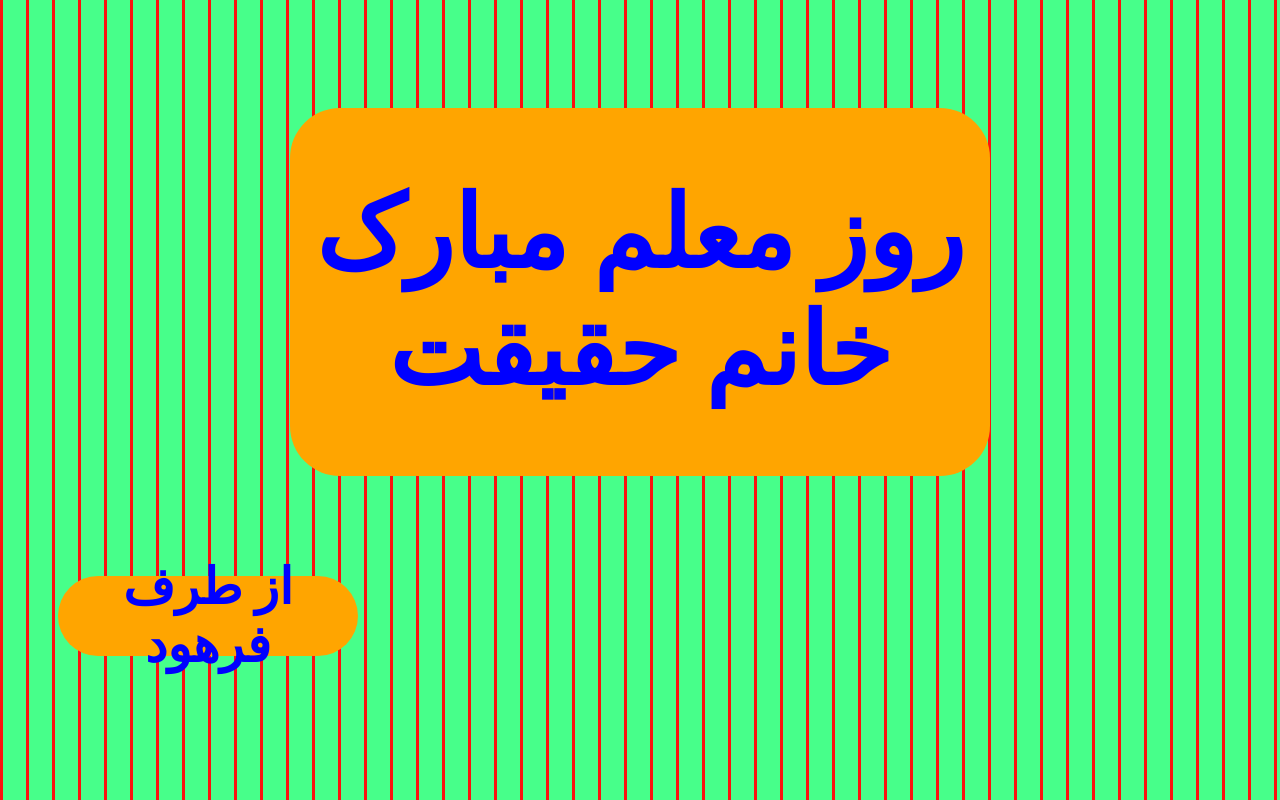
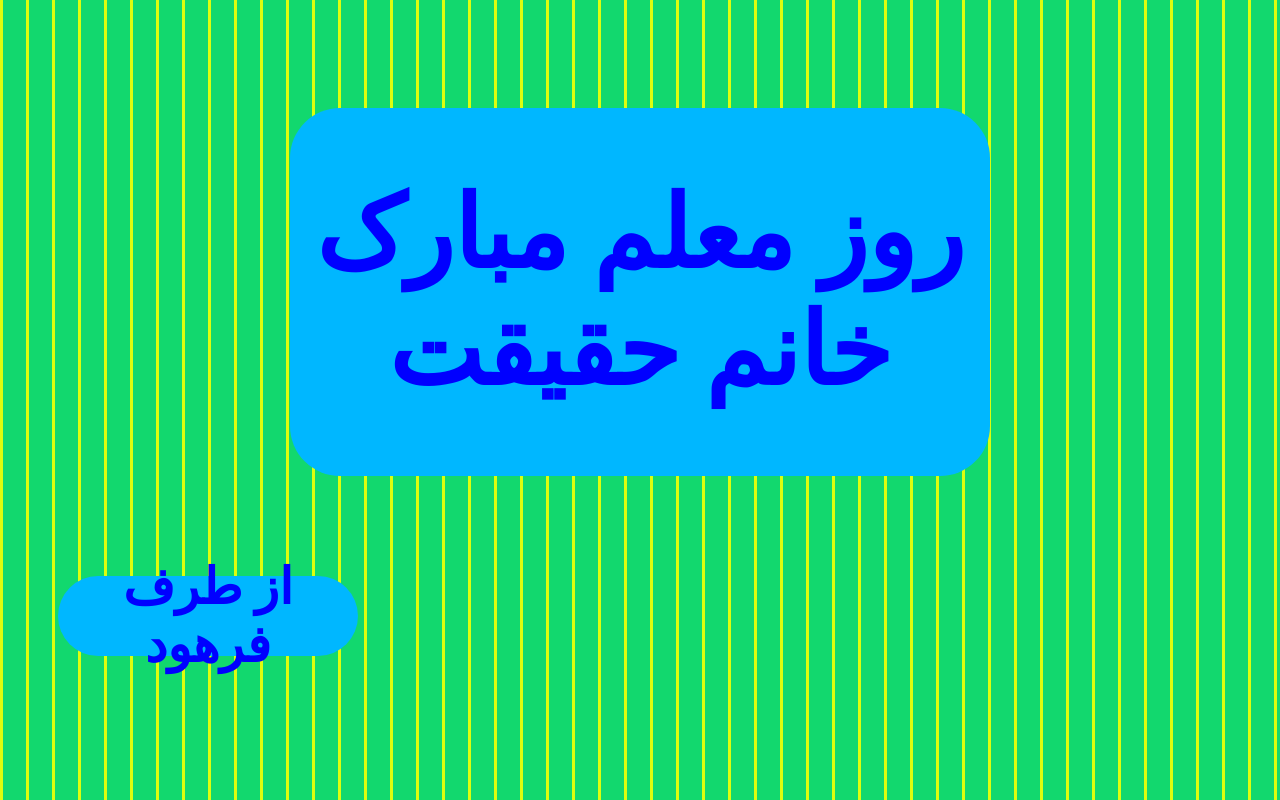
Before and after one commit to FarhoodHabibi/rooz_moalem, a plain HTML site: page index.html in a window 1280 px wide. Drawn offline with Linux system fonts and the light colour scheme.

Commit message:
رنگ ها عوض شد

```diff
--- a/main.css
+++ b/main.css
@@ -3,13 +3,15 @@ body{
     flex-direction: column;
     justify-content:center;
     align-items: center;
-    background-image: repeating-linear-gradient(to right, rgba(255, 12, 12, 0.98), rgba(255, 12, 12, 0.98) 3.5px, transparent 3.5px, transparent);
+    background-image: repeating-linear-gradient(to right,
+     rgba(227, 255, 12, 0.98), rgba(223, 255, 12, 0.98)
+      3.5px, transparent 3.5px, transparent);
     background-size: 26px 26px;
-    background-color: #47ff8a;
+    background-color: #12d86e;
 }
 div{
     margin-top: 100px;
-    background-color: orange;
+    background-color: rgb(0, 183, 255);
     width: 700px;
     display: flex;
     justify-content:center;
@@ -17,7 +19,7 @@ div{
     border-radius: 50px;
 }
 div:hover{
-    background-color: black;
+    background-color: rgba(217, 184, 204, 0.653);
 }
 h1{
     font-size: 100px;
@@ -26,7 +28,7 @@ h1{
 }
 h1:hover {
     cursor: pointer;
-    color: yellow;
+    color: rgb(206, 16, 16);
 }
 
 .name {
```
